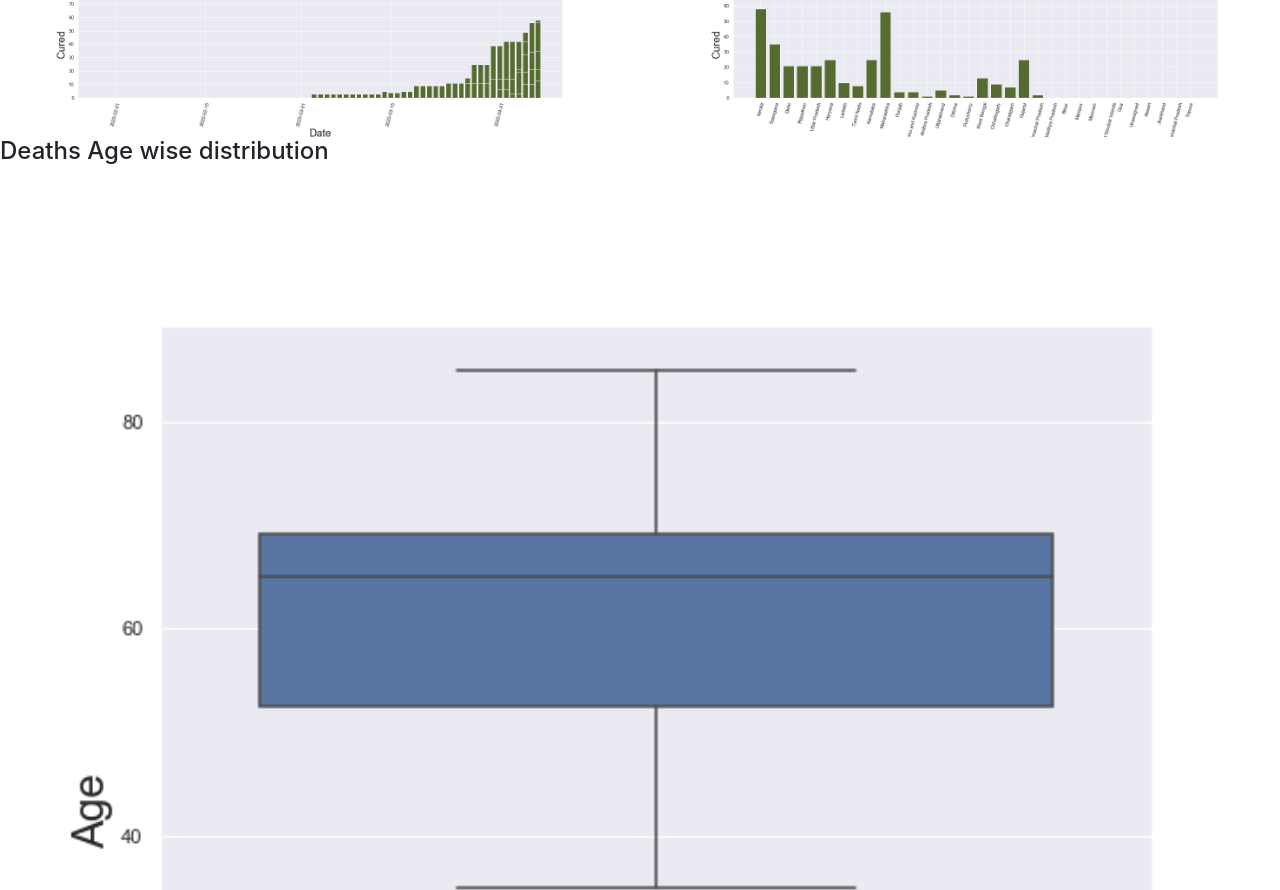
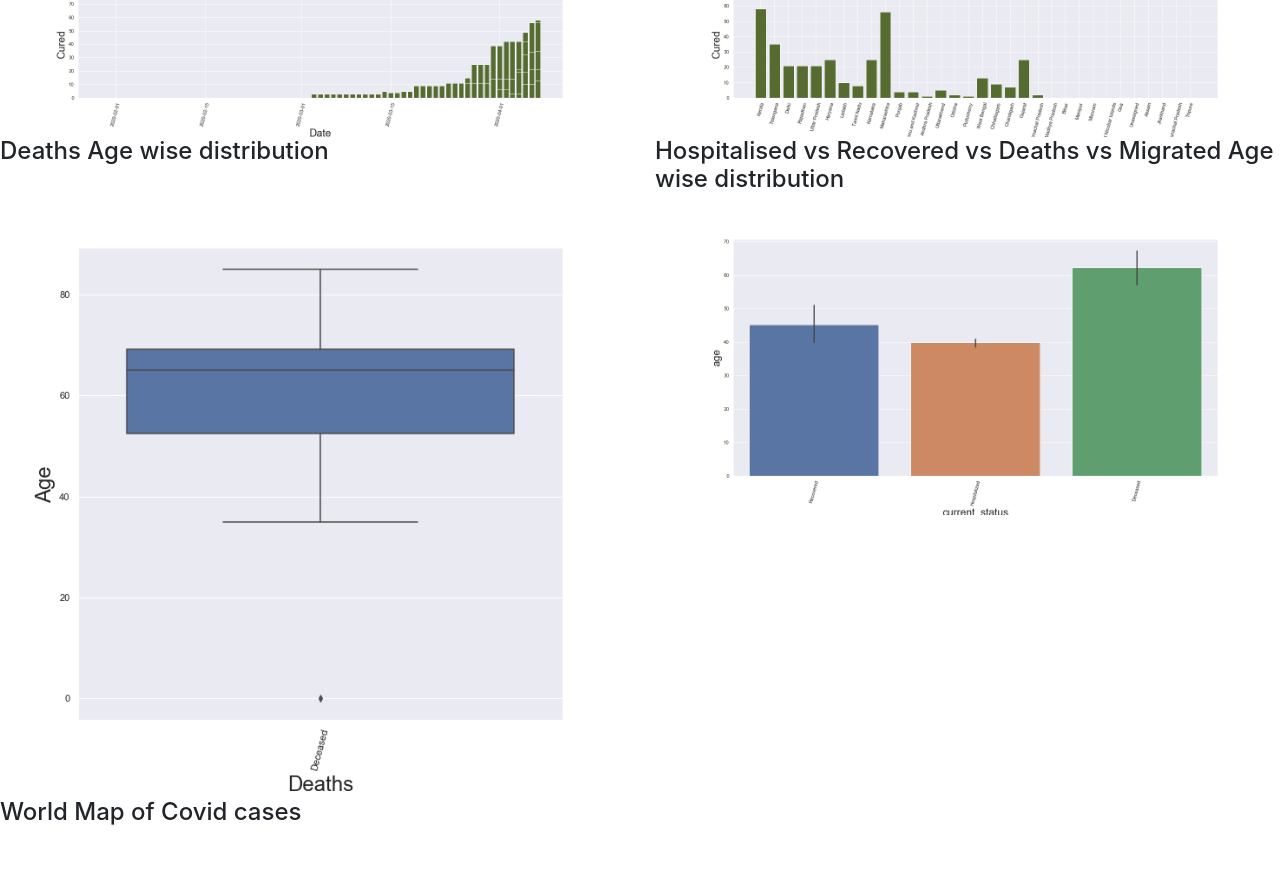
Before and after one commit to indranil180/Covid_19_India, a plain HTML site: page covid.html in a window 1280 px wide. Shown: the part 7577-8467 px from the top of the page. Drawn offline with nearby package versions, Linux system fonts and the light colour scheme.

Commit message:
latest dataset

```diff
--- a/covid.html
+++ b/covid.html
@@ -114,6 +114,10 @@
 				<h4>Deaths Age wise distribution</h4>
 					<img src="assets/image_12.png" style="width: 100%">
 				</div>
+				<div class="col">
+				<h4>Hospitalised vs Recovered vs Deaths vs Migrated Age wise distribution</h4>
+					<img src="assets/image_13.png" style="width: 100%">
+				</div>
 			</div>
 
 			<div class="row">
```
